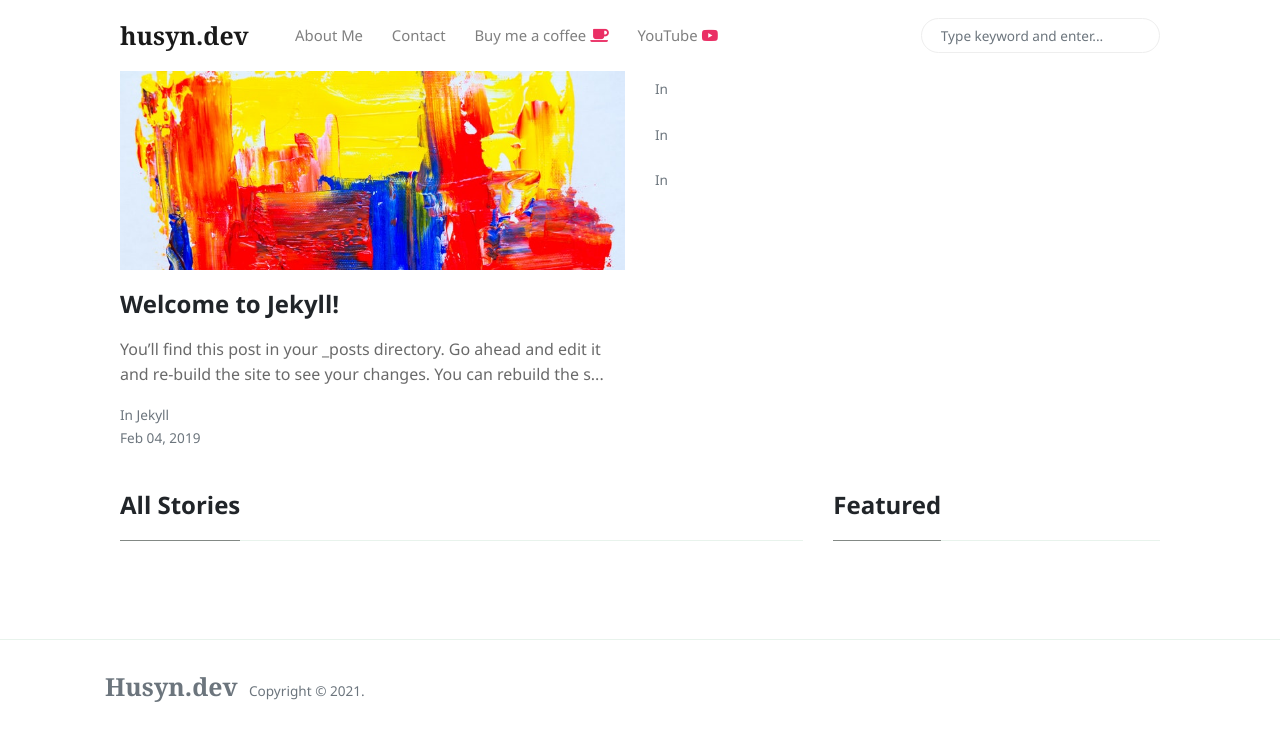
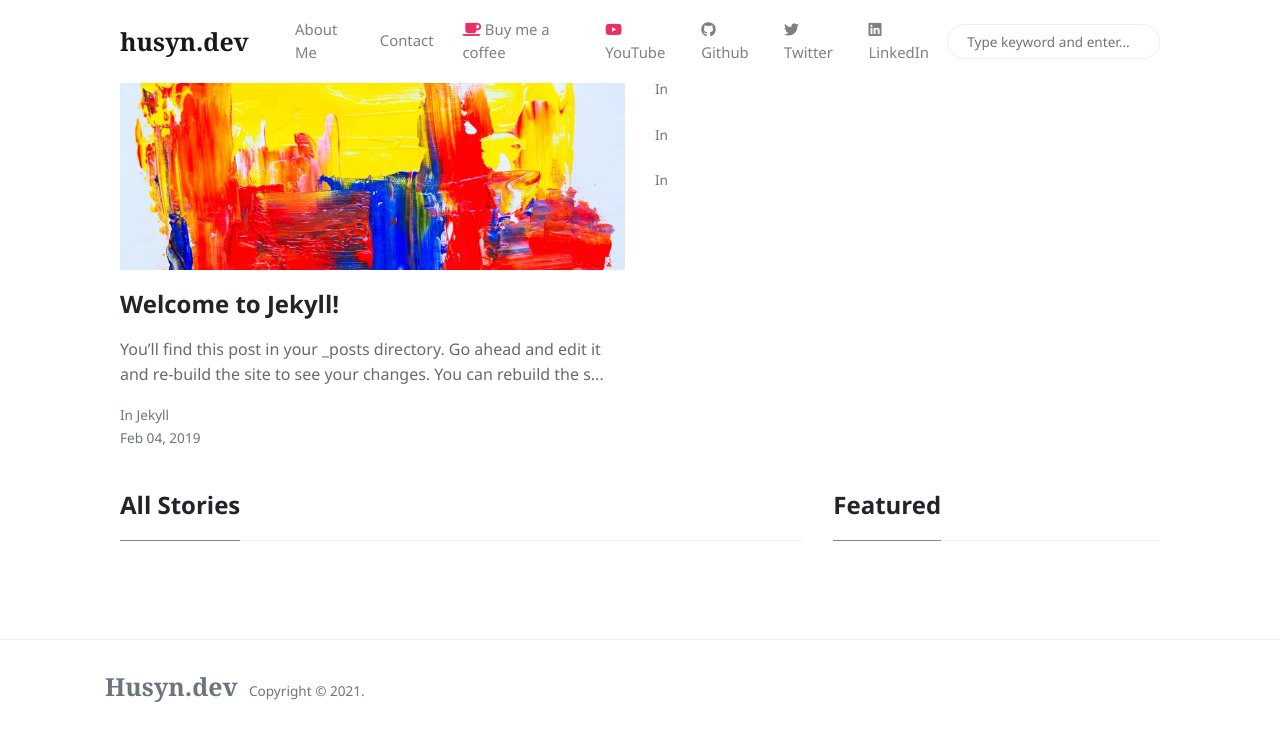
Before and after one commit to husyn/husyn.dev, a Jekyll site: the page built from index.html, in a window 1280 px wide. Shown: the top 741 px of the page. Built offline with Jekyll 4.4.1, drawn with Linux system fonts in a browser that asks for light colours; nearby versions of some CDN libraries; the list of posts is cut into pages by our own code.

Commit message:
Adds more social media links

```diff
--- a/_includes/menu-header.html
+++ b/_includes/menu-header.html
@@ -10,8 +10,20 @@
     <a class="nav-link" href="{{site.baseurl}}/contact.html">Contact</a>
 </li>
 <li class="nav-item">
-    <a target="_blank" class="nav-link" href="https://www.buymeacoffee.com/husyn">Buy me a coffee <i class="fa fa-coffee text-danger"></i></a>
+    <a target="_blank" class="nav-link" href="https://www.buymeacoffee.com/husyn"><i class="fa fa-coffee text-danger"></i> Buy me a coffee</a>
 </li>
 <li class="nav-item">
-    <a target="_blank" class="nav-link" href="https://www.youtube.com/channel/UCQnAN556-_JeXfiQi9SgN_g">YouTube <i class="fab fa-youtube text-danger"></i></a>
+    <a target="_blank" class="nav-link" href="https://www.youtube.com/channel/UCQnAN556-_JeXfiQi9SgN_g"><i class="fab fa-youtube text-danger"></i> YouTube</a>
 </li>
+
+<li class="nav-item">
+    <a target="_blank" class="nav-link" href="https://github.com/husyn"><i class="fab fa-github"></i> Github</a>
+</li>
+
+<li class="nav-item">
+    <a target="_blank" class="nav-link" href="https://twitter.com/husynraj"><i class="fab fa-twitter"></i> Twitter</a>
+</li>
+
+<li class="nav-item">
+    <a target="_blank" class="nav-link" href="https://www.linkedin.com/in/husyn/"><i class="fab fa-linkedin"></i> LinkedIn</a>
+</li>
```
